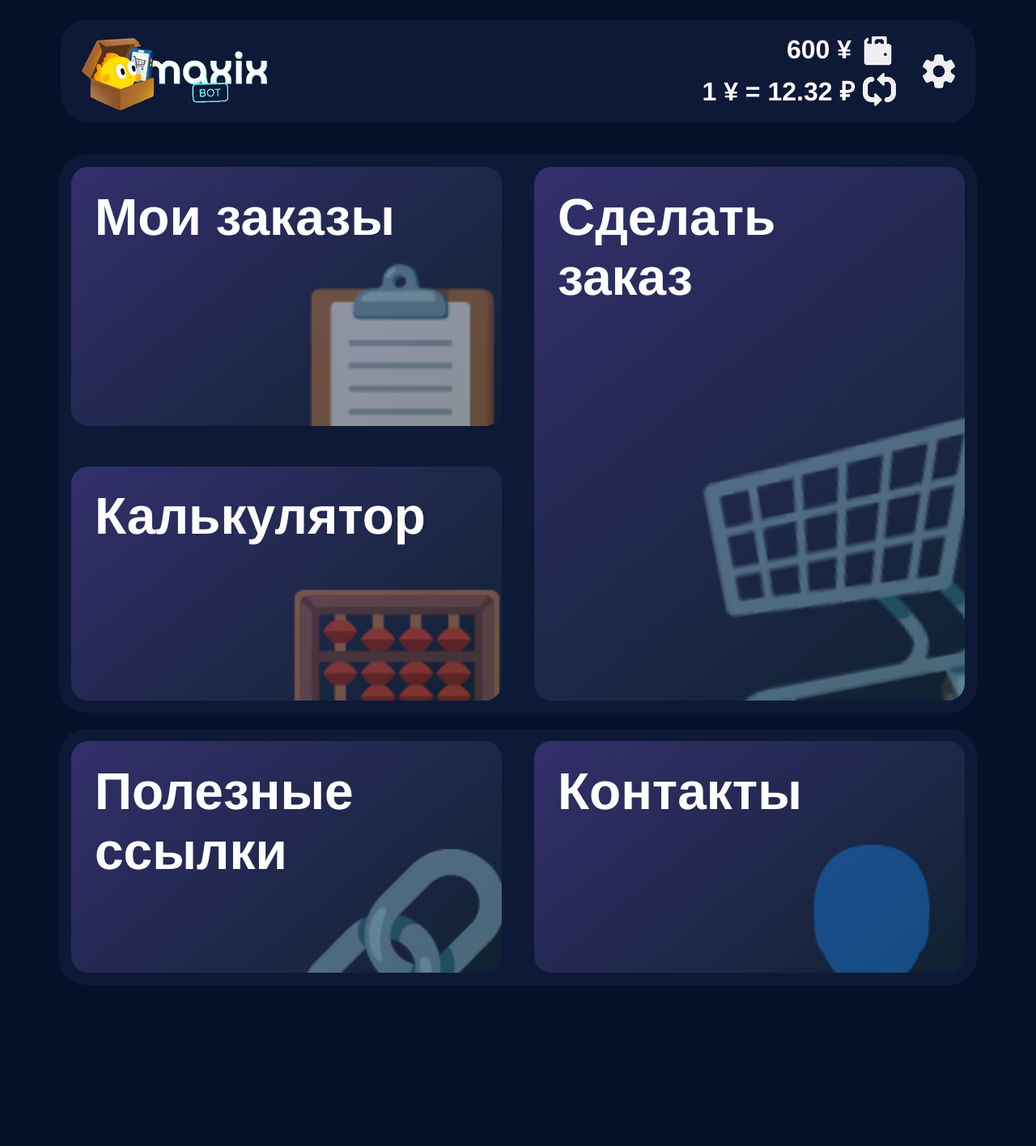
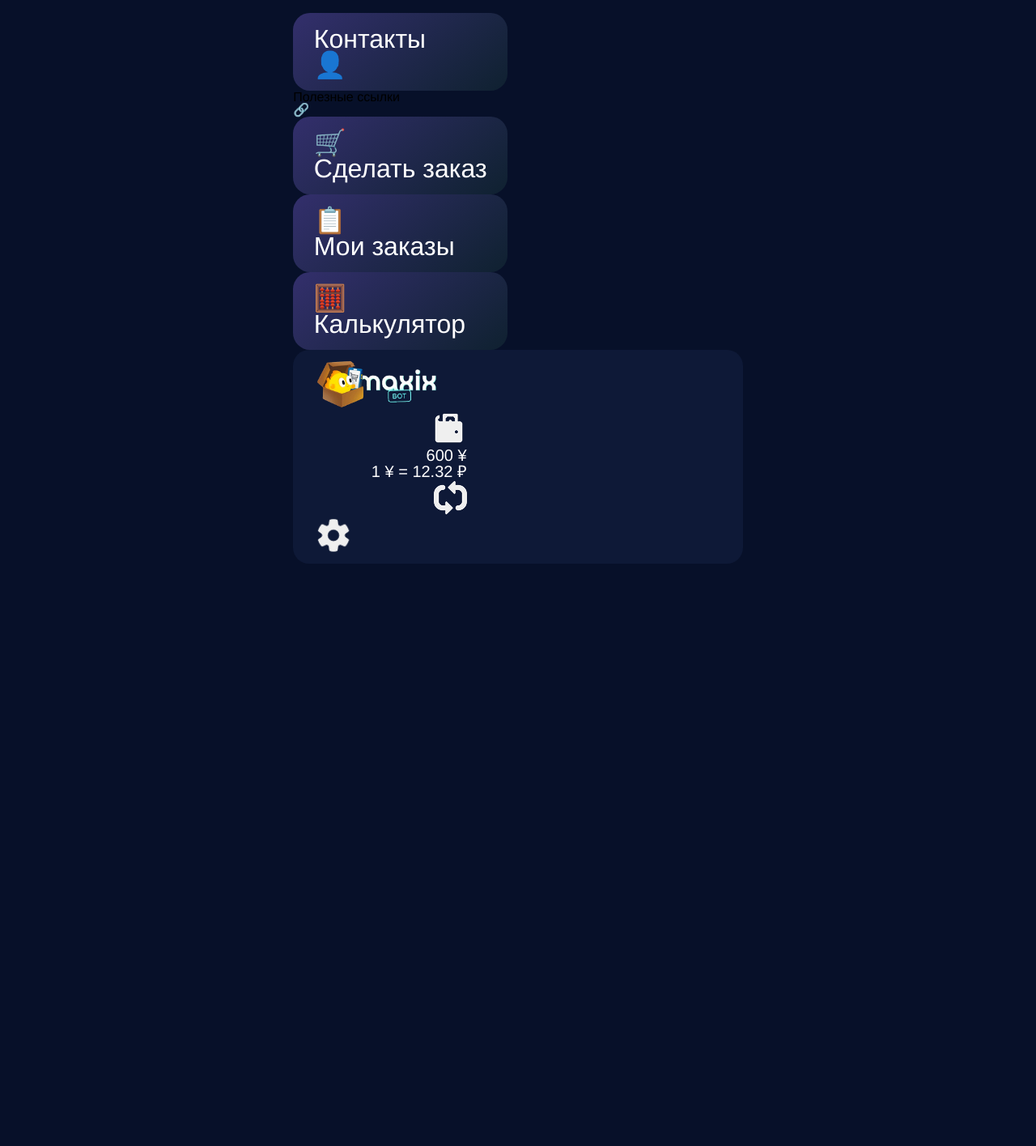
Before and after one commit to chelik002/maxix_site, a Flask app: page / in a window 1280 px wide. Shown: the top 1415 px of the page at 81% size. After the commit the page ends 696 px from the top, so only its background shows below. Run offline with Flask 3, Linux system fonts and the light colour scheme; some libraries are stand-ins or nearby versions.

Commit message:
Update style.css

```diff
--- a/static/style.css
+++ b/static/style.css
@@ -1,371 +1,66 @@
-.frame {
-  background-color: #071029;
-  display: grid;
-  justify-items: center;
-  align-items: start;
-  width: 100vw;
+body, html {
+  margin: 0;
+  padding: 0;
+  width: 100%;
+  height: 100%;
+  background: #071029;
+  font-family: "Inter-SemiBold", Helvetica, sans-serif;
 }
 
-.frame .div {
-  background-color: #071029;
-  aspect-ratio: 0.46;
-  width: 1170px;
-  height: 2532px;
-  position: relative;
+.frame {
+  display: flex;
+  flex-direction: column;
+  align-items: center;
+  gap: 2vh;
+  padding: 2vh 2vw;
+  box-sizing: border-box;
+  width: 100%;
+  height: 100%;
 }
 
-.frame .element {
-  position: absolute;
-  width: 1104px;
-  height: 300px;
-  top: 915px;
-  left: 33px;
+.div-wrapper {
+  width: 100%;
+  display: flex;
+  justify-content: space-between;
+  align-items: center;
+  background: #2939663d;
+  border-radius: 20px;
+  padding: 1vh 2vw;
 }
 
-.frame .overlap {
-  position: relative;
-  width: 1134px;
-  height: 316px;
-  top: -15px;
-  left: -15px;
-  background-color: #2939663d;
-  border-radius: 34px;
+.photo {
+  height: 8vh;
+  object-fit: contain;
 }
 
-.frame .view {
-  position: absolute;
-  width: 532px;
-  height: 286px;
-  top: 15px;
-  left: 587px;
-  border-radius: 21px;
-  overflow: hidden;
-  background: linear-gradient(
-    321deg,
-    rgba(15, 33, 48, 1) 0%,
-    rgba(51, 47, 108, 1) 100%
-  );
+.div-2 {
+  display: flex;
+  flex-direction: column;
+  align-items: flex-end;
+  font-size: clamp(14px, 2vw, 20px);
+  color: var(--text, #fff);
 }
 
-.frame .text-wrapper {
-  width: 334px;
-  height: 77px;
-  top: 25px;
-  left: 29px;
-  color: var(--text);
-  font-size: 64px;
-  position: absolute;
-  font-family: "Inter-SemiBold", Helvetica;
-  font-weight: 600;
-  letter-spacing: 0;
-  line-height: normal;
+.settings {
+  width: 6vh;
+  height: 6vh;
+  object-fit: contain;
 }
 
-.frame .text-wrapper-2 {
-  height: 210px;
-  top: 120px;
-  left: 286px;
-  opacity: 0.5;
-  color: #ffffff;
-  font-size: 210px;
-  white-space: nowrap;
-  position: absolute;
-  font-family: "Inter-SemiBold", Helvetica;
-  font-weight: 600;
-  letter-spacing: 0;
-  line-height: normal;
+.element,
+.overlap-wrapper {
+  width: 100%;
+  display: grid;
+  grid-template-columns: 1fr 1fr;
+  gap: 2vw;
 }
 
-.frame .overlap-group-wrapper {
-  position: absolute;
-  width: 532px;
-  height: 286px;
-  top: 15px;
-  left: 15px;
+.view, .view-2, .view-3, .view-4 {
+  background: linear-gradient(321deg, rgba(15, 33, 48, 1) 0%, rgba(51, 47, 108, 1) 100%);
   border-radius: 21px;
+  padding: 2vh 2vw;
+  color: var(--text, #fff);
+  font-size: clamp(18px, 3vw, 32px);
+  position: relative;
   overflow: hidden;
-  background: linear-gradient(
-    321deg,
-    rgba(15, 33, 48, 1) 0%,
-    rgba(51, 47, 108, 1) 100%
-  );
 }
-
-.frame .overlap-group {
-  position: relative;
-  width: 467px;
-  height: 330px;
-  top: 25px;
-  left: 29px;
-}
-
-.frame .text-wrapper-3 {
-  width: 442px;
-  height: 154px;
-  top: 0;
-  left: 0;
-  color: var(--text);
-  font-size: 64px;
-  position: absolute;
-  font-family: "Inter-SemiBold", Helvetica;
-  font-weight: 600;
-  letter-spacing: 0;
-  line-height: normal;
-}
-
-.frame .text-wrapper-4 {
-  height: 230px;
-  top: 100px;
-  left: 237px;
-  opacity: 0.5;
-  color: #ffffff;
-  font-size: 230px;
-  white-space: nowrap;
-  position: absolute;
-  font-family: "Inter-SemiBold", Helvetica;
-  font-weight: 600;
-  letter-spacing: 0;
-  line-height: normal;
-}
-
-.frame .overlap-wrapper {
-  position: absolute;
-  width: 1124px;
-  height: 679px;
-  top: 196px;
-  left: 23px;
-}
-
-.frame .overlap-2 {
-  position: relative;
-  width: 1134px;
-  height: 689px;
-  top: -5px;
-  left: -5px;
-  background-color: #2939663d;
-  border-radius: 34px;
-}
-
-.frame .view-2 {
-  position: absolute;
-  width: 532px;
-  height: 659px;
-  top: 15px;
-  left: 587px;
-  border-radius: 21px;
-  overflow: hidden;
-  background: linear-gradient(
-    321deg,
-    rgba(15, 33, 48, 1) 0%,
-    rgba(51, 47, 108, 1) 100%
-  );
-}
-
-.frame .text-wrapper-5 {
-  height: 400px;
-  top: 237px;
-  left: 179px;
-  transform: rotate(-11.00deg);
-  opacity: 0.5;
-  color: #ffffff;
-  font-size: 400px;
-  text-align: center;
-  white-space: nowrap;
-  position: absolute;
-  font-family: "Inter-SemiBold", Helvetica;
-  font-weight: 600;
-  letter-spacing: 0;
-  line-height: normal;
-}
-
-.frame .text-wrapper-6 {
-  width: 304px;
-  height: 154px;
-  top: 25px;
-  left: 29px;
-  color: var(--text);
-  font-size: 64px;
-  position: absolute;
-  font-family: "Inter-SemiBold", Helvetica;
-  font-weight: 600;
-  letter-spacing: 0;
-  line-height: normal;
-}
-
-.frame .view-3 {
-  position: absolute;
-  width: 532px;
-  height: 320px;
-  top: 15px;
-  left: 15px;
-  border-radius: 21px;
-  overflow: hidden;
-  background: linear-gradient(
-    321deg,
-    rgba(15, 33, 48, 1) 0%,
-    rgba(51, 47, 108, 1) 100%
-  );
-}
-
-.frame .text-wrapper-7 {
-  height: 270px;
-  top: 110px;
-  left: 240px;
-  opacity: 0.5;
-  color: #000000;
-  font-size: 270px;
-  text-align: center;
-  white-space: nowrap;
-  position: absolute;
-  font-family: "Inter-SemiBold", Helvetica;
-  font-weight: 600;
-  letter-spacing: 0;
-  line-height: normal;
-}
-
-.frame .text-wrapper-8 {
-  width: 422px;
-  height: 77px;
-  top: 25px;
-  left: 29px;
-  color: var(--text);
-  font-size: 64px;
-  position: absolute;
-  font-family: "Inter-SemiBold", Helvetica;
-  font-weight: 600;
-  letter-spacing: 0;
-  line-height: normal;
-}
-
-.frame .view-4 {
-  position: absolute;
-  width: 532px;
-  height: 289px;
-  top: 385px;
-  left: 15px;
-  border-radius: 21px;
-  overflow: hidden;
-  background: linear-gradient(
-    321deg,
-    rgba(15, 33, 48, 1) 0%,
-    rgba(51, 47, 108, 1) 100%
-  );
-}
-
-.frame .text-wrapper-9 {
-  height: 230px;
-  top: 144px;
-  left: 259px;
-  opacity: 0.5;
-  color: #ffffff;
-  font-size: 230px;
-  text-align: center;
-  white-space: nowrap;
-  position: absolute;
-  font-family: "Inter-SemiBold", Helvetica;
-  font-weight: 600;
-  letter-spacing: 0;
-  line-height: normal;
-}
-
-.frame .text-wrapper-10 {
-  width: 428px;
-  height: 77px;
-  top: 24px;
-  left: 29px;
-  color: var(--text);
-  font-size: 64px;
-  position: absolute;
-  font-family: "Inter-SemiBold", Helvetica;
-  font-weight: 600;
-  letter-spacing: 0;
-  line-height: normal;
-}
-
-.frame .div-wrapper {
-  position: absolute;
-  width: 1130px;
-  height: 100px;
-  top: 38px;
-  left: 20px;
-}
-
-.frame .overlap-3 {
-  position: relative;
-  height: 127px;
-  top: -14px;
-  background-color: #2939663d;
-  border-radius: 34px;
-}
-
-.frame .photo {
-  position: absolute;
-  width: 295px;
-  height: 100px;
-  top: 14px;
-  left: 20px;
-  aspect-ratio: 2.95;
-}
-
-.frame .div-2 {
-  position: absolute;
-  width: 256px;
-  height: 94px;
-  top: 17px;
-  left: 780px;
-}
-
-.frame .dollar-account {
-  position: absolute;
-  width: 45px;
-  height: 45px;
-  top: 0;
-  left: 207px;
-  aspect-ratio: 1;
-}
-
-.frame .text-wrapper-11 {
-  position: absolute;
-  width: 195px;
-  height: 45px;
-  top: 2px;
-  left: 2px;
-  font-family: "Inter-SemiBold", Helvetica;
-  font-weight: 600;
-  color: var(--text);
-  font-size: 32px;
-  text-align: right;
-  letter-spacing: 0;
-  line-height: normal;
-}
-
-.frame .p {
-  width: 201px;
-  height: 45px;
-  top: 49px;
-  left: 0;
-  color: var(--text);
-  font-size: 32px;
-  text-align: right;
-  position: absolute;
-  font-family: "Inter-SemiBold", Helvetica;
-  font-weight: 600;
-  letter-spacing: 0;
-  line-height: normal;
-}
-
-.frame .repeat {
-  position: absolute;
-  width: 41px;
-  height: 45px;
-  top: 47px;
-  left: 211px;
-}
-
-.frame .settings {
-  position: absolute;
-  width: 50px;
-  height: 50px;
-  top: 39px;
-  left: 1060px;
-}
```
